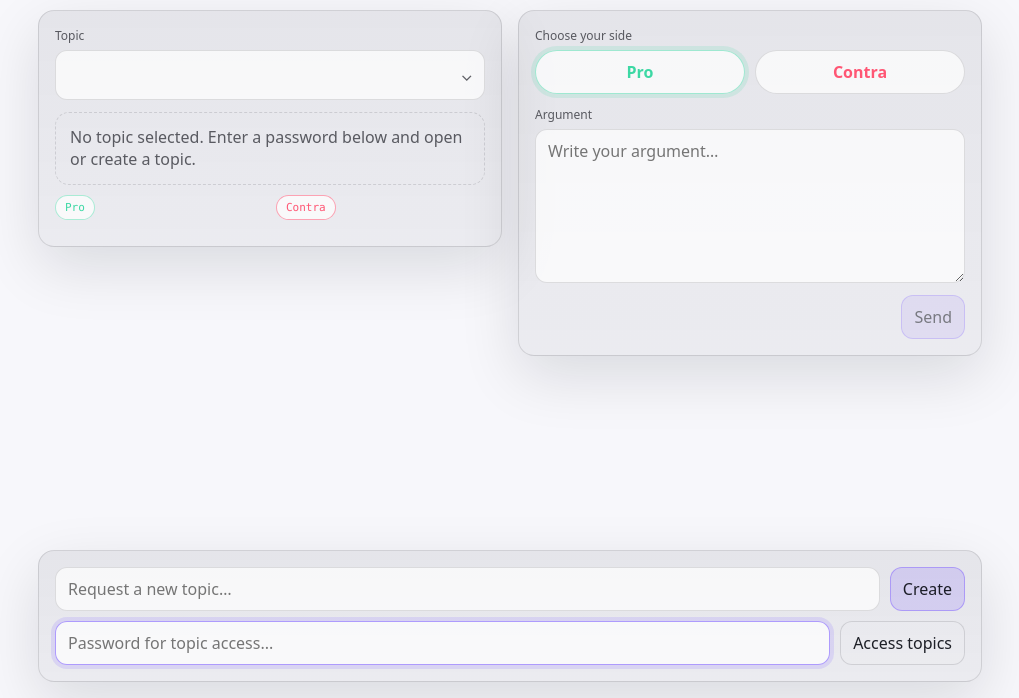
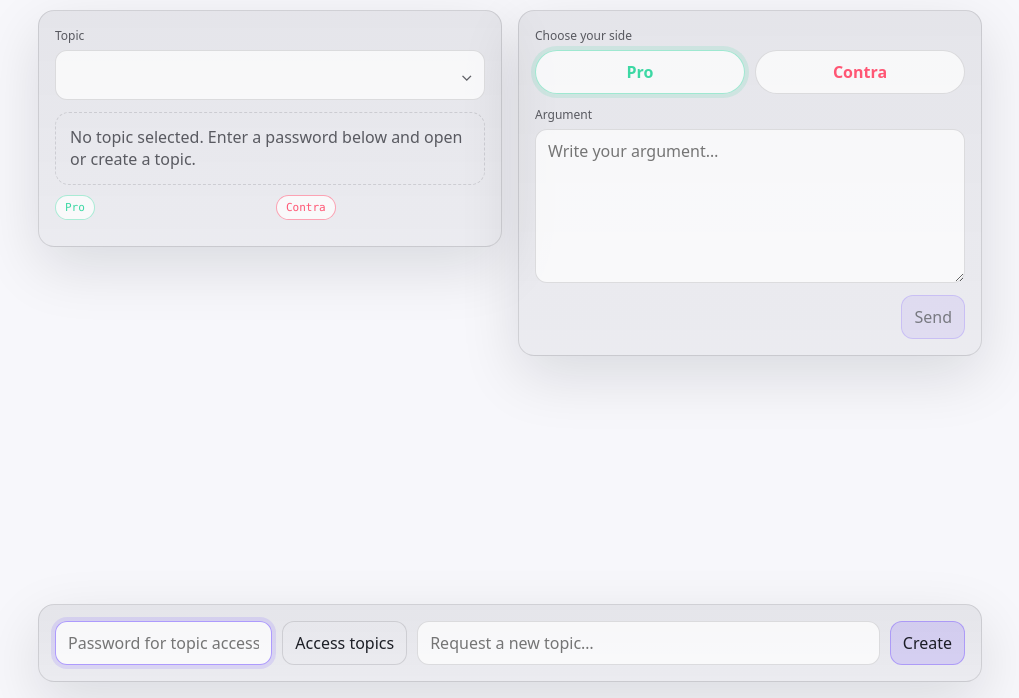
Before and after one commit to PapaBear74/operation_veridas, a website: page index.html in a window 1280 px wide. Shown: the part 102-800 px from the top of the page, without its empty margins (130-1149 px from the left). Drawn offline with Linux system fonts and the light colour scheme.

Commit message:
changed design to create and access topics

```diff
--- a/index.html
+++ b/index.html
@@ -89,13 +89,13 @@
     </main>
 
     <footer class="createTopicSection">
-      <div class="createTopicRow">
+      <div class="createTopicRow createTopicRowAccess">
+        <input id="topicPasswordInput" name="topicPassword" type="password" placeholder="Password for topic access..." />
+        <button id="accessTopicBtn" class="btn" type="button">Access topics</button>
+      </div>
+      <div class="createTopicRow createTopicRowCreate">
         <input id="newTopicInput" name="newTopic" type="text" maxlength="150" placeholder="Request a new topic…" />
         <button id="createTopicBtn" class="btn btnPrimary" type="button">Create</button>
-      </div>
-      <div class="createTopicRow">
-        <input id="topicPasswordInput" name="topicPassword" type="password" placeholder="Password for topic access..." />
-        <button id="accessTopicBtn" class="btn" type="button">Access topics</button>
       </div>
     </footer>
   </div>
--- a/styles.css
+++ b/styles.css
@@ -154,7 +154,9 @@ h1 {
   background: linear-gradient(180deg, var(--panel2), var(--panel));
   box-shadow: var(--shadow);
   display: grid;
+  grid-template-columns: minmax(280px, 0.9fr) minmax(420px, 1.4fr);
   gap: 10px;
+  align-items: center;
 }
 
 .createTopicRow {
@@ -166,6 +168,20 @@ h1 {
 .createTopicRow input {
   flex: 1;
   min-width: 0;
+}
+
+.createTopicRowAccess input {
+  flex: 0 1 220px;
+}
+
+.createTopicRowCreate input {
+  flex: 1 1 auto;
+}
+
+@media (max-width: 900px) {
+  .createTopicSection {
+    grid-template-columns: 1fr;
+  }
 }
 
 .composer,
```
